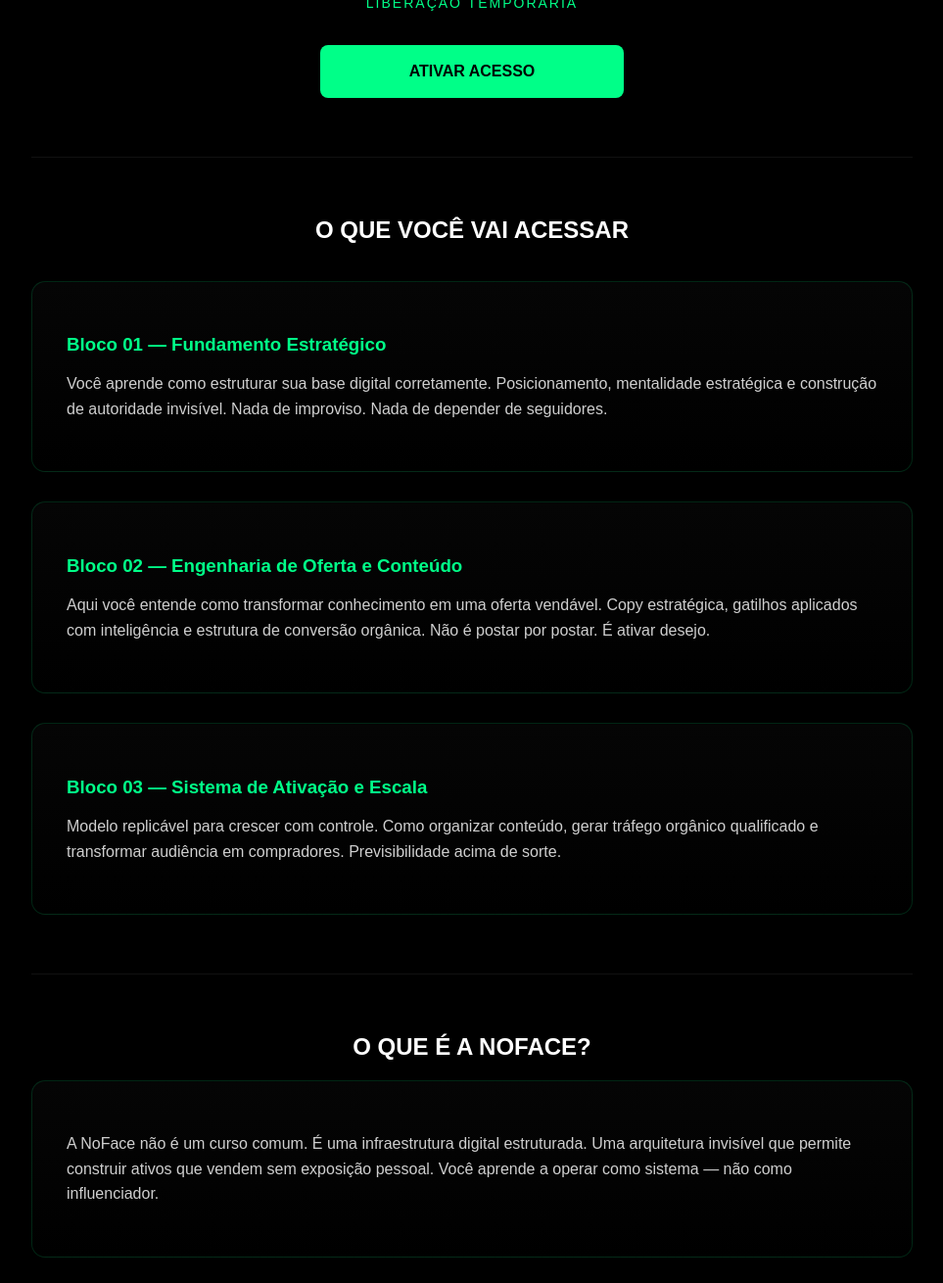
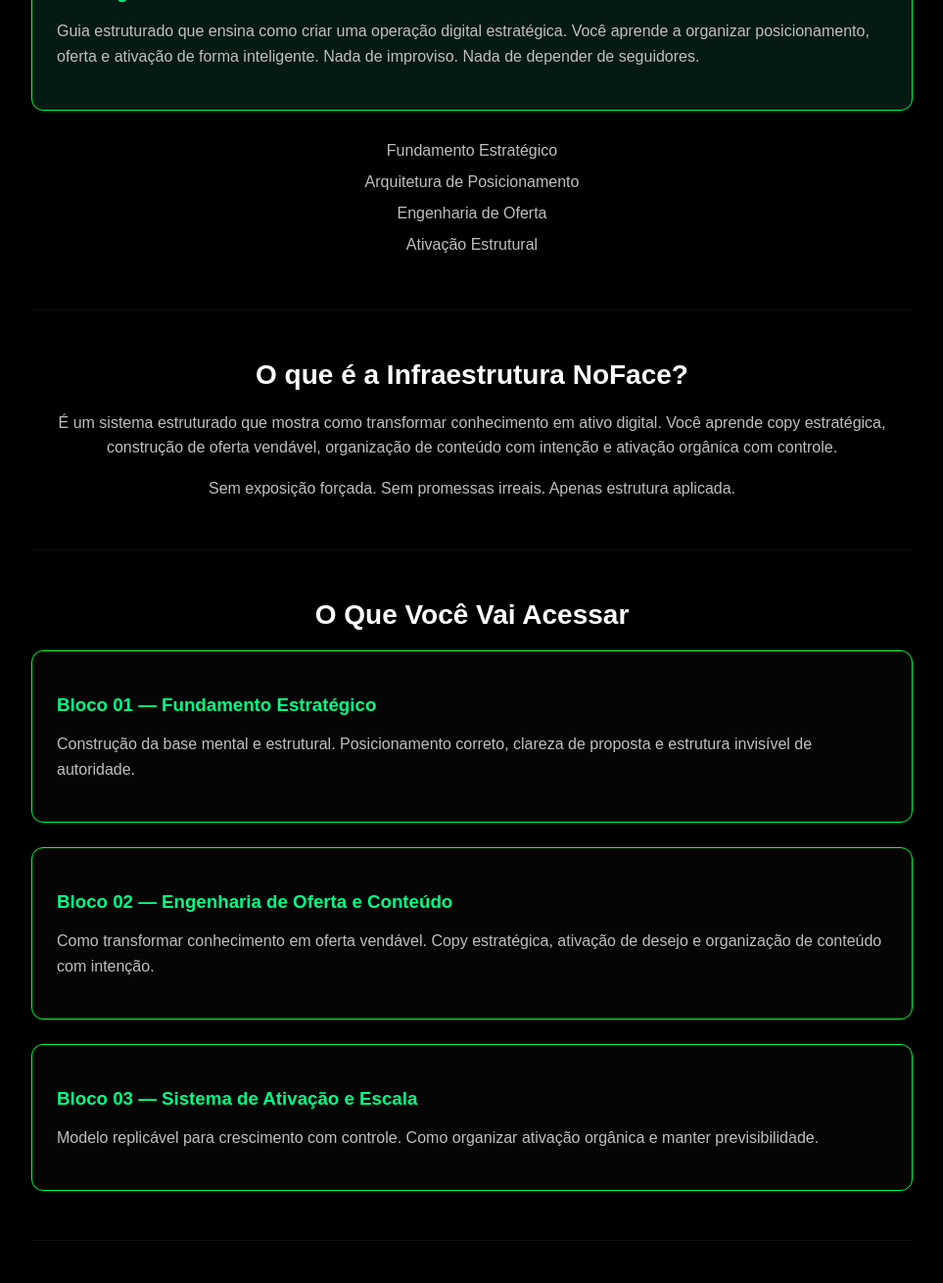
Before and after one commit to nanrri/Marketing-, a plain HTML site: page index.html in a window 1280 px wide. Shown: the part 317-1627 px from the top of the page at 98% size, without its empty margins (158-1121 px from the left). Drawn offline with Linux system fonts and the light colour scheme.

Commit message:
Refactor index.html for styling and content updates
Updated styles and HTML structure for improved layout and readability.

```diff
--- a/index.html
+++ b/index.html
@@ -8,13 +8,13 @@
 <style>
 body{
     margin:0;
-    font-family: Arial, Helvetica, sans-serif;
     background:#000;
+    font-family:Arial, Helvetica, sans-serif;
     color:#fff;
 }
 
 section{
-    padding:70px 20px;
+    padding:60px 20px;
     max-width:900px;
     margin:auto;
 }
@@ -22,82 +22,92 @@
 h1{
     font-size:38px;
     text-align:center;
-    line-height:1.2;
+    line-height:1.3;
+}
+
+h2{
+    font-size:28px;
+    margin-bottom:20px;
+}
+
+h3{
+    color:#00ff88;
+    margin-bottom:10px;
+}
+
+p{
+    color:#bfbfbf;
+    line-height:1.6;
 }
 
 .neon{
     color:#00ff88;
 }
 
-.sub{
+.divisor{
+    height:1px;
+    background:#111;
+    margin:50px 0;
+}
+
+.box-verde{
+    background:#051a12;
+    border:1px solid #0f3;
+    border-radius:12px;
+    padding:25px;
+    margin-top:30px;
+}
+
+.lista-central{
     text-align:center;
-    color:#b3b3b3;
-    margin-top:20px;
+    color:#bfbfbf;
+    margin-top:25px;
+    line-height:2;
+}
+
+.bloco{
+    border:1px solid #0f3;
+    border-radius:12px;
+    padding:25px;
+    margin-bottom:25px;
+    background:#050505;
+}
+
+.preco-antigo{
+    text-decoration:line-through;
+    color:#777;
     font-size:16px;
 }
 
-.divisor{
-    height:1px;
-    background:#111;
-    margin:60px 0;
-}
-
-.card{
-    border:1px solid rgba(0,255,136,0.15);
-    padding:35px;
-    border-radius:14px;
-    margin-bottom:30px;
-    background:linear-gradient(180deg,#050505,#000);
-}
-
-.card h3{
-    color:#00ff88;
-    margin-bottom:15px;
-}
-
-.card p{
-    color:#cfcfcf;
-    line-height:1.6;
-}
-
-.preco-antigo{
-    text-align:center;
-    color:#777;
-    text-decoration:line-through;
-    font-size:18px;
-    margin-top:20px;
-}
-
 .preco{
-    text-align:center;
-    font-size:46px;
+    font-size:42px;
     font-weight:bold;
     margin:10px 0;
 }
 
-.timer{
-    text-align:center;
+.sub-preco{
     color:#00ff88;
+    letter-spacing:2px;
     font-size:14px;
-    letter-spacing:2px;
 }
 
-.btn{
+.botao{
     display:block;
-    margin:35px auto 0;
+    width:100%;
+    max-width:350px;
+    margin:30px auto 0;
+    padding:15px;
+    text-align:center;
     background:#00ff88;
     color:#000;
-    padding:18px 30px;
+    font-weight:bold;
     border-radius:8px;
-    text-align:center;
-    font-weight:bold;
     text-decoration:none;
-    width:250px;
     transition:0.3s;
 }
 
-.btn:hover{
-    background:#00cc6e;
+.botao:hover{
+    opacity:0.85;
 }
 </style>
 </head>
@@ -107,71 +117,91 @@
 <section>
 
 <h1>
-<span class="neon">Infraestrutura NoFace — Código Oculto</span>
+Infraestrutura NoFace — <span class="neon">Código Oculto</span>
 </h1>
 
-<p class="sub">
+<p style="text-align:center; margin-top:20px;">
 Sistema estratégico para construir ativos digitais no orgânico sem exposição.
-Base estrutural para operação previsível.
+Base estrutural para operação previsível e escalável.
 </p>
 
-<div class="preco-antigo">De R$97,00</div>
-<div class="preco">Por R$23,97</div>
-<div class="timer">LIBERAÇÃO TEMPORÁRIA</div>
-
-<a href="#" class="btn">ATIVAR ACESSO</a>
-
-<div class="divisor"></div>
-
-<h2 style="text-align:center;">O QUE VOCÊ VAI ACESSAR</h2>
-
-<br>
-
-<div class="card">
-<h3>Bloco 01 — Fundamento Estratégico</h3>
+<div class="box-verde">
+<h3>O Código Oculto</h3>
 <p>
-Você aprende como estruturar sua base digital corretamente.
-Posicionamento, mentalidade estratégica e construção de autoridade invisível.
+Guia estruturado que ensina como criar uma operação digital estratégica.
+Você aprende a organizar posicionamento, oferta e ativação de forma inteligente.
 Nada de improviso. Nada de depender de seguidores.
 </p>
 </div>
 
-<div class="card">
-<h3>Bloco 02 — Engenharia de Oferta e Conteúdo</h3>
+<div class="lista-central">
+Fundamento Estratégico<br>
+Arquitetura de Posicionamento<br>
+Engenharia de Oferta<br>
+Ativação Estrutural
+</div>
+
+<div class="divisor"></div>
+
+<h2 style="text-align:center;">O que é a Infraestrutura NoFace?</h2>
+
+<p style="text-align:center;">
+É um sistema estruturado que mostra como transformar conhecimento em ativo digital.
+Você aprende copy estratégica, construção de oferta vendável,
+organização de conteúdo com intenção e ativação orgânica com controle.
+</p>
+
+<p style="text-align:center;">
+Sem exposição forçada.
+Sem promessas irreais.
+Apenas estrutura aplicada.
+</p>
+
+<div class="divisor"></div>
+
+<h2 style="text-align:center;">O Que Você Vai Acessar</h2>
+
+<div class="bloco">
+<h3>Bloco 01 — Fundamento Estratégico</h3>
 <p>
-Aqui você entende como transformar conhecimento em uma oferta vendável.
-Copy estratégica, gatilhos aplicados com inteligência e estrutura de conversão orgânica.
-Não é postar por postar. É ativar desejo.
+Construção da base mental e estrutural.
+Posicionamento correto, clareza de proposta e estrutura invisível de autoridade.
 </p>
 </div>
 
-<div class="card">
+<div class="bloco">
+<h3>Bloco 02 — Engenharia de Oferta e Conteúdo</h3>
+<p>
+Como transformar conhecimento em oferta vendável.
+Copy estratégica, ativação de desejo e organização de conteúdo com intenção.
+</p>
+</div>
+
+<div class="bloco">
 <h3>Bloco 03 — Sistema de Ativação e Escala</h3>
 <p>
-Modelo replicável para crescer com controle.
-Como organizar conteúdo, gerar tráfego orgânico qualificado e transformar audiência em compradores.
-Previsibilidade acima de sorte.
+Modelo replicável para crescimento com controle.
+Como organizar ativação orgânica e manter previsibilidade.
 </p>
 </div>
 
 <div class="divisor"></div>
 
-<h2 style="text-align:center;">O QUE É A NOFACE?</h2>
+<section style="text-align:center; padding:0;">
 
-<div class="card">
-<p>
-A NoFace não é um curso comum.
-É uma infraestrutura digital estruturada.
-Uma arquitetura invisível que permite construir ativos que vendem sem exposição pessoal.
-Você aprende a operar como sistema — não como influenciador.
-</p>
-</div>
+<h2>Sistema NoFace — Estrutura Proprietária</h2>
+
+<p>Sistema restrito. Liberação por ciclos.</p>
 
 <div class="preco-antigo">De R$97,00</div>
 <div class="preco">Por R$23,97</div>
-<div class="timer">OFERTA ENCERRA EM BREVE</div>
+<div class="sub-preco">LIBERAÇÃO TEMPORÁRIA</div>
 
-<a href="#" class="btn">ACESSAR SISTEMA AGORA</a>
+<a href="https://pay.kiwify.com.br/1hpTVDK" class="botao">
+ATIVAR ACESSO
+</a>
+
+</section>
 
 </section>
 
```
